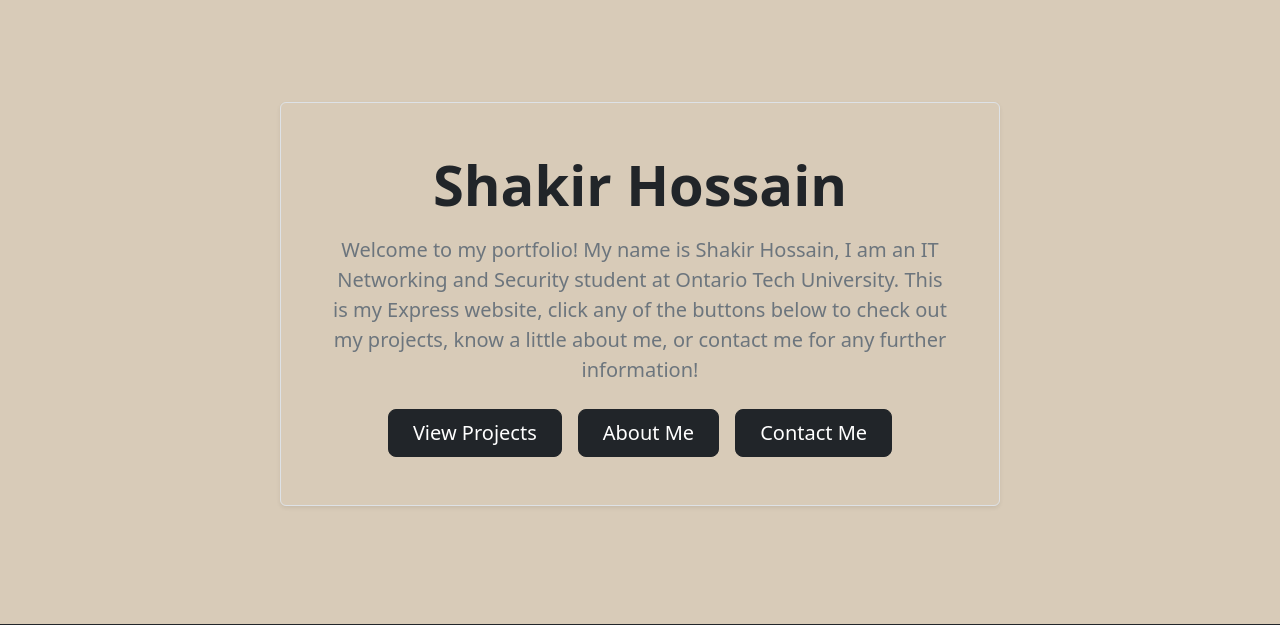
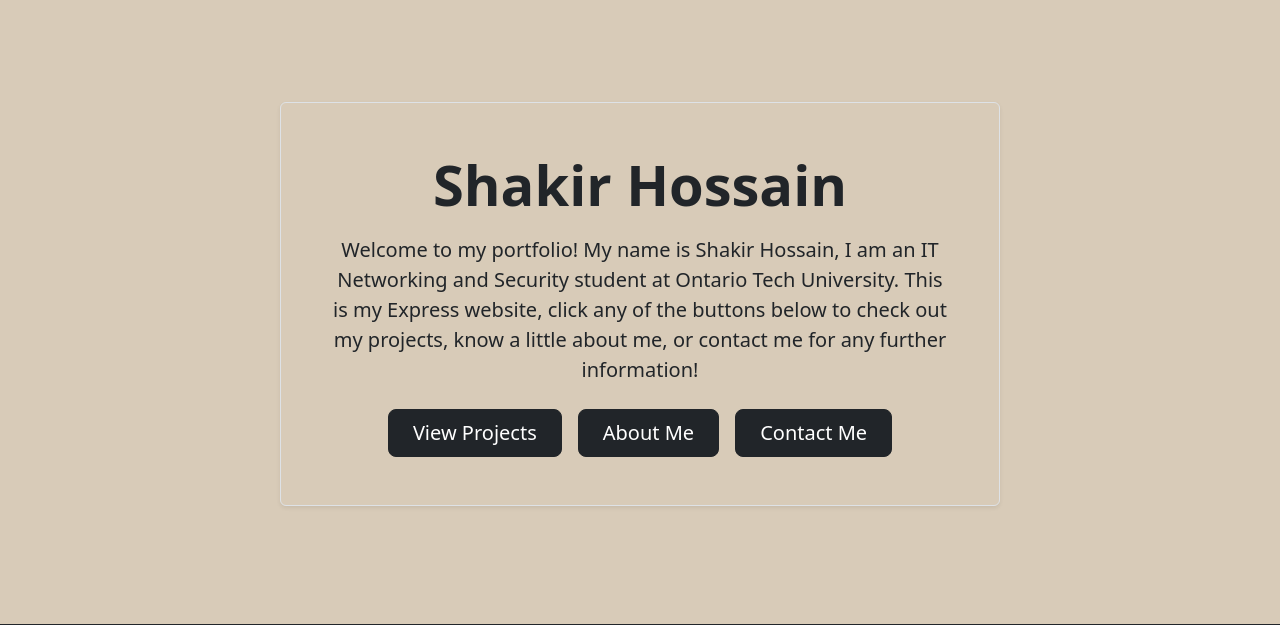
Before and after one commit to shakirhossain-jpg/INFR-3120U-Assignment-2---Shakir-Hossain, a Node server app: page / in a window 1280 px wide. Shown: the part 56-681 px from the top of the page. Run offline with Node 20, Linux system fonts and the light colour scheme; some libraries are stand-ins or nearby versions.

Commit message:
Changed main page intro text to darker color, also for any missing/forgotten changes

```diff
--- a/public/stylesheets/style.css
+++ b/public/stylesheets/style.css
@@ -37,7 +37,7 @@ a {
     box-shadow: 2px 2px
 }
 
-
+/*Provide spacing between elements*/
 .clear{
     clear: both;
 }
--- a/views/about.ejs
+++ b/views/about.ejs
@@ -13,13 +13,13 @@
     <!--Bootstrap container centers and provide padding to left/right columns for neat orientation-->
     <div class="container mt-5 pb-5">
 
-      <!--Left Column: Video/Poster Contet-->
+      <!--Left Column: Video/Poster Content-->
       <div id="left-column">
         <video controls width="500" height="300" poster="/images/portrait.jpg" preload="auto">
           <source src="/images/About-Me.mp4" type="video/mp4">
         </video>
       </div>
-
+      <!--Right Column: Text Content-->
       <div id="right-column">
         <h2>Who Am I</h2>
         <p>My name is Shakir Hossain, I am 19 years old. I am a student
--- a/views/index.ejs
+++ b/views/index.ejs
@@ -17,7 +17,7 @@
      <!-- Main Name Title-->
       <div class="p-4 p-md-5 rounded shadow-sm border" style="max-width: 720px;">
         <h1 class="display-4 fw-bold mb-3">Shakir Hossain</h1>
-        <p class="lead text-secondary mb-4">
+        <p class="lead text-secondary text-dark mb-4">
           Welcome to my portfolio! My name is Shakir Hossain, I am an IT Networking and Security
           student at Ontario Tech University. This is my Express website, click any of the buttons
           below to check out my projects, know a little about me, or contact me for any further information!
```
